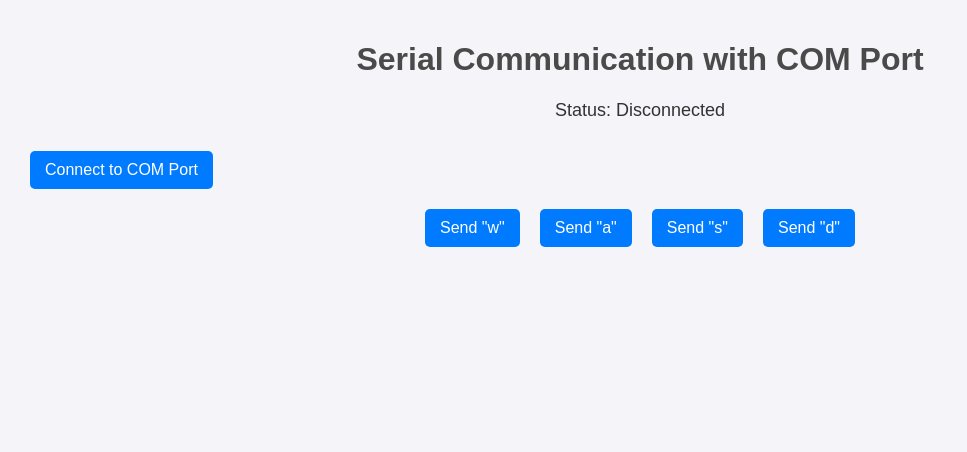
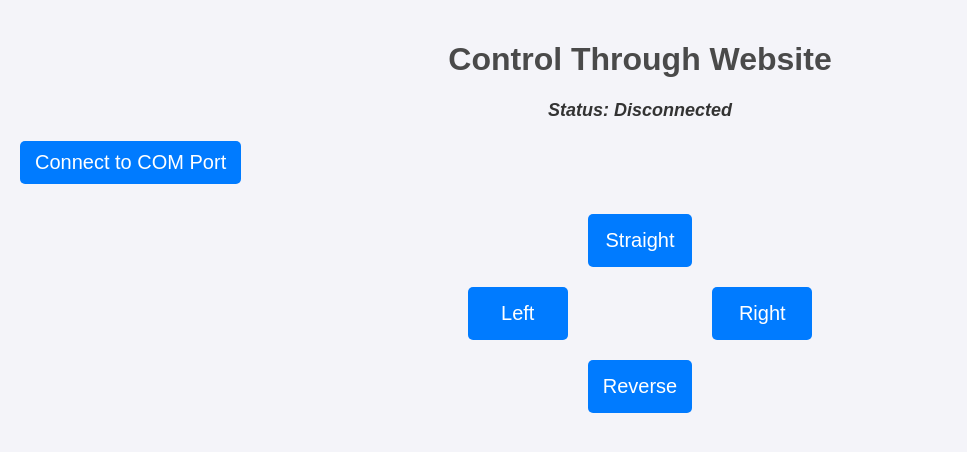
Before and after one commit to ayushacharya27/cn-website, a plain HTML site: page BtControl.html in a window 1280 px wide. Shown: the whole page, without its empty margins (0-967 px from the left). Drawn offline with Linux system fonts and the light colour scheme.

Commit message:
adding chnages to files

```diff
--- a/BtControl.html
+++ b/BtControl.html
@@ -26,9 +26,8 @@
             color: white;
             border: none;
             border-radius: 5px;
-            margin: 10px;
             padding: 10px 15px;
-            font-size: 16px;
+            font-size: 20px;
             cursor: pointer;
             transition: background-color 0.3s;
         }
@@ -36,110 +35,40 @@
             background-color: #0056b3;
         }
         .button-container {
-            display: flex;
+            display: grid;
+            grid-template-areas:
+                " . straight . "
+                "left . right"
+                " . reverse . ";
+            gap: 20px;
             justify-content: center;
-            flex-wrap: wrap;
+            align-items: center;
+            margin-top: 30px;
         }
-        @media (max-width: 600px) {
-            button {
-                width: 100%;
-                margin: 5px 0;
-            }
+        .button-container button {
+            min-width: 100px;
+            padding: 15px;
         }
+        .straight { grid-area: straight; }
+        .left { grid-area: left; }
+        .reverse { grid-area: reverse; }
+        .right { grid-area: right; }
     </style>
 </head>
 <body>
 
-    <h1>Serial Communication with COM Port</h1>
-    <p id="status">Status: Disconnected</p>
+    <h1>Control Through Website</h1>
+    <p id="status"><strong><i>Status: Disconnected</i></strong></p>
     <button id="connectButton">Connect to COM Port</button>
 
     <div class="button-container">
-        <button class="sendButton" data-value="w">Send "w"</button>
-        <button class="sendButton" data-value="a">Send "a"</button>
-        <button class="sendButton" data-value="s">Send "s"</button>
-        <button class="sendButton" data-value="d">Send "d"</button>
+        <button class="sendButton straight" data-value="w">Straight</button>
+        <button class="sendButton left" data-value="a">Left</button>
+        <button class="sendButton reverse" data-value="s">Reverse</button>
+        <button class="sendButton right" data-value="d">Right</button>
     </div>
 
-    <script>
-        let port;
-        let defaultSendingInterval; // Interval for sending default "n"
-        let currentKeyData; // Data to send based on button pressed
-
-        document.getElementById('connectButton').addEventListener('click', async () => {
-            try {
-                port = await navigator.serial.requestPort();
-                await port.open({ baudRate: 9600 });
-                document.getElementById('status').textContent = 'Connected to the COM port!';
-
-                // Start sending default "n" when connected
-                startDefaultSending();
-
-                // Add event listeners for button presses
-                document.querySelectorAll('.sendButton').forEach(button => {
-                    button.addEventListener('mousedown', startSendingKey);
-                    button.addEventListener('mouseup', stopSendingKey);
-                    button.addEventListener('mouseleave', stopSendingKey); // Stop sending if mouse leaves the button
-                });
-
-            } catch (error) {
-                console.error('Error connecting to the serial port:', error);
-                document.getElementById('status').textContent = 'Failed to connect to the COM port.';
-            }
-        });
-
-        function startSendingKey(event) {
-            if (!port) return; // If not connected, do nothing
-
-            // Stop sending default "n" when a button is pressed
-            stopDefaultSending();
-
-            // Set current key data based on button pressed
-            currentKeyData = event.target.getAttribute('data-value');
-
-            // Immediately send the character when the button is pressed
-            sendData(currentKeyData);
-        }
-
-        function stopSendingKey(event) {
-            // Clear sending interval if it's active
-            currentKeyData = null; // Reset currentKeyData
-
-            // Restart sending default "n" when no button is pressed
-            startDefaultSending();
-        }
-
-        async function sendData(data) {
-            if (!port) return; // If not connected, do nothing
-            const encoder = new TextEncoder();
-            const writer = port.writable.getWriter();
-            try {
-                await writer.write(encoder.encode(data + '\n'));
-                document.getElementById('status').textContent = `Sent: "${data}"`;
-            } catch (error) {
-                console.error('Error writing to serial port:', error);
-                document.getElementById('status').textContent = 'Failed to send data.';
-            } finally {
-                writer.releaseLock(); // Release the lock after writing
-            }
-        }
-
-        function startDefaultSending() {
-            if (!port) return; // If not connected, do nothing
-            if (defaultSendingInterval) return; // If already sending "n", do nothing
-
-            defaultSendingInterval = setInterval(async () => {
-                await sendData('n'); // Send default "n" every second
-            }, 10); // Send "n" every second
-        }
-
-        function stopDefaultSending() {
-            if (defaultSendingInterval) {
-                clearInterval(defaultSendingInterval); // Stop sending "n"
-                defaultSendingInterval = null; // Reset the interval
-            }
-        }
-    </script>
+    <script src="BtControl.js"></script>
 
 </body>
 </html>
--- /dev/null
+++ b/BtControl.js
@@ -0,0 +1,77 @@
+let port;
+        let defaultSendingInterval; // Interval for sending default "n"
+        let currentKeyData; // Data to send based on button pressed
+
+        document.getElementById('connectButton').addEventListener('click', async () => {
+            try {
+                port = await navigator.serial.requestPort();
+                await port.open({ baudRate: 9600 });
+                document.getElementById('status').textContent = 'Connected to the COM port!';
+
+                // Start sending default "n" when connected
+                startDefaultSending();
+
+                // Add event listeners for button presses
+                document.querySelectorAll('.sendButton').forEach(button => {
+                    button.addEventListener('mousedown', startSendingKey);
+                    button.addEventListener('mouseup', stopSendingKey);
+                    button.addEventListener('mouseleave', stopSendingKey); // Stop sending if mouse leaves the button
+                });
+
+            } catch (error) {
+                console.error('Error connecting to the serial port:', error);
+                document.getElementById('status').textContent = 'Failed to connect to the COM port.';
+            }
+        });
+
+        function startSendingKey(event) {
+            if (!port) return; // If not connected, do nothing
+
+            // Stop sending default "n" when a button is pressed
+            stopDefaultSending();
+
+            // Set current key data based on button pressed
+            currentKeyData = event.target.getAttribute('data-value');
+
+            // Immediately send the character when the button is pressed
+            sendData(currentKeyData);
+        }
+
+        function stopSendingKey(event) {
+            // Clear sending interval if it's active
+            currentKeyData = null; // Reset currentKeyData
+
+            // Restart sending default "n" when no button is pressed
+            startDefaultSending();
+        }
+
+        async function sendData(data) {
+            if (!port) return; // If not connected, do nothing
+            const encoder = new TextEncoder();
+            const writer = port.writable.getWriter();
+            try {
+                await writer.write(encoder.encode(data + '\n'));
+                document.getElementById('status').textContent = `Sent: "${data}"`;
+            } catch (error) {
+                console.error('Error writing to serial port:', error);
+                document.getElementById('status').textContent = 'Failed to send data.';
+            } finally {
+                writer.releaseLock(); // Release the lock after writing
+            }
+        }
+
+        function startDefaultSending() {
+            if (!port) return; // If not connected, do nothing
+            if (defaultSendingInterval) return; // If already sending "n", do nothing
+
+            defaultSendingInterval = setInterval(async () => {
+                await sendData('n'); // Send default "n" every second
+            }, 1); // Send "n" every second
+        }
+
+        function stopDefaultSending() {
+            if (defaultSendingInterval) {
+                clearInterval(defaultSendingInterval); // Stop sending "n"
+                defaultSendingInterval = null; // Reset the interval
+            }
+        }
```
